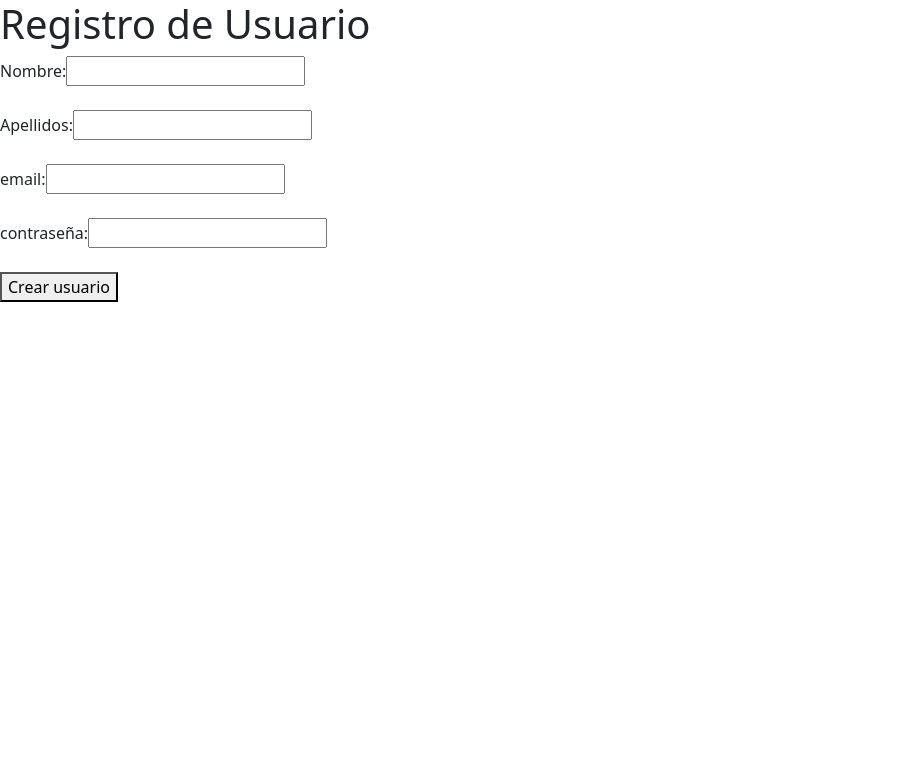
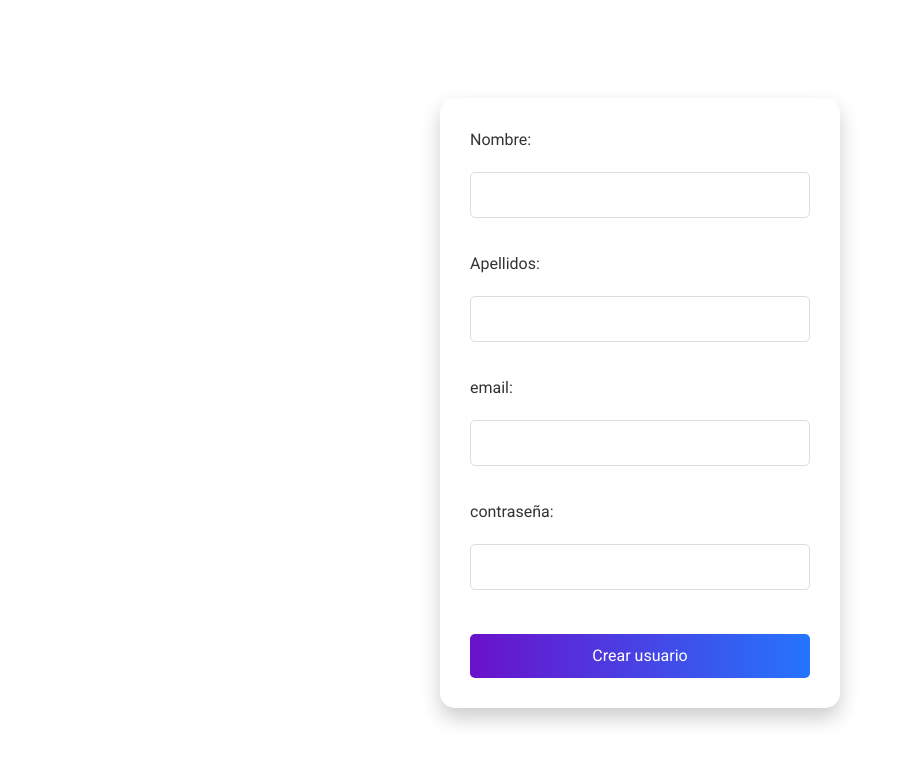
Before and after one commit to MonicaDelCap/trabajoangularcharlas, an Angular app: page /register in a window 1280 px wide. Shown: the top 764 px of the page, without its empty margins (0-910 px from the left). Built offline with nearby package versions, Linux system fonts and the light colour scheme.

Commit message:
css componente registro

```diff
--- a/src/app/components/register/register.component.css
+++ b/src/app/components/register/register.component.css
@@ -0,0 +1,99 @@
+@import url('https://fonts.googleapis.com/css2?family=Roboto:wght@300;400;700&display=swap');
+
+* {
+    margin: 0;
+    padding: 0;
+    box-sizing: border-box;
+    font-family: 'Roboto', sans-serif;
+}
+
+body {
+    background: linear-gradient(to right, #6a11cb, #2575fc);
+    display: flex;
+    justify-content: center;
+    align-items: center;
+    height: 100vh;
+    color: #333;
+}
+
+div {
+    width: 100%;
+    display: flex;
+    justify-content: center;
+    align-items: center;
+    padding: 20px;
+    flex-direction: column;
+}
+
+h1 {
+    font-size: 2rem;
+    color: #fff;
+    margin-bottom: 20px;
+    text-align: center;
+}
+
+form {
+    background: #fff;
+    border-radius: 15px;
+    box-shadow: 0 10px 20px rgba(0, 0, 0, 0.2);
+    width: 400px;
+    padding: 30px;
+    text-align: left;
+    transition: transform 0.3s ease, box-shadow 0.3s ease;
+}
+
+form:hover {
+    transform: scale(1.05);
+    box-shadow: 0 15px 30px rgba(0, 0, 0, 0.3);
+}
+
+label {
+    font-size: 1rem;
+    color: #333;
+    margin-bottom: 10px;
+    display: inline-block;
+}
+
+input {
+    width: 100%;
+    padding: 10px 15px;
+    margin: 10px 0;
+    border: 1px solid #ddd;
+    border-radius: 5px;
+    font-size: 1rem;
+    transition: border-color 0.3s ease;
+}
+
+input:focus {
+    border-color: #6a11cb;
+    outline: none;
+    box-shadow: 0 0 5px rgba(106, 17, 203, 0.5);
+}
+
+button {
+    background: linear-gradient(to right, #6a11cb, #2575fc);
+    border: none;
+    color: #fff;
+    padding: 10px 15px;
+    font-size: 1rem;
+    border-radius: 5px;
+    cursor: pointer;
+    transition: background 0.3s ease, transform 0.3s ease;
+    width: 100%;
+    margin-top: 10px;
+}
+
+button:hover {
+    background: linear-gradient(to right, #2575fc, #6a11cb);
+    transform: scale(1.05);
+}
+
+button:active {
+    transform: scale(0.95);
+}
+
+@media (max-width: 768px) {
+    form {
+        width: 90%;
+    }
+}
```
